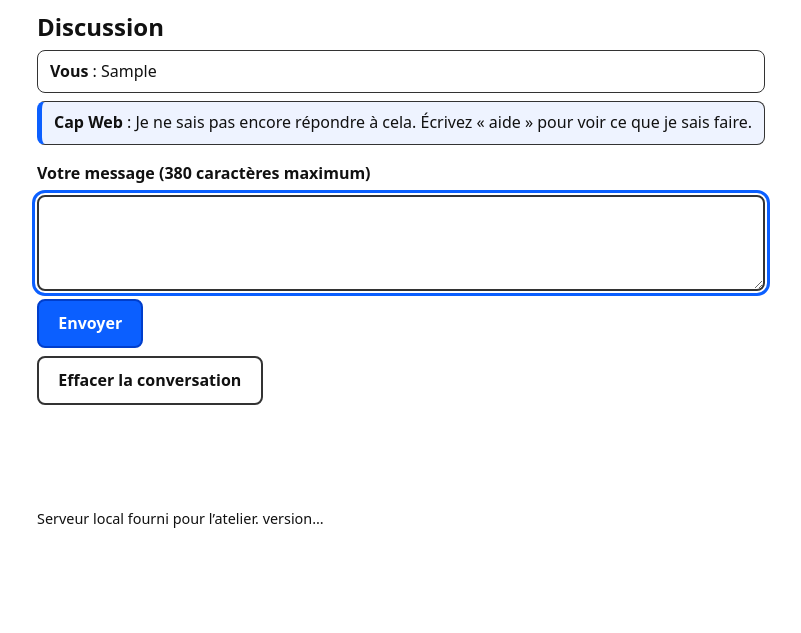
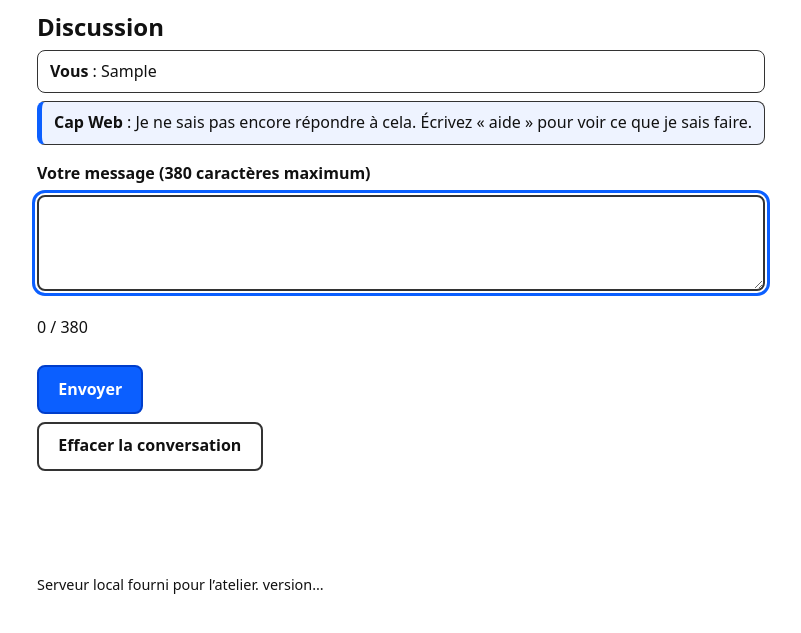
Before and after one commit to Nicoco92/RenfoDevWeb2, a website with bundled scripts: page atelier/public/index.html in a window 1280 px wide. Both pictures are taken after typing "Sample" into the empty fields and a click on the button "Envoyer". Shown: the part 131-764 px from the top of the page, without its empty margins (239-1040 px from the left). Built offline with nearby package versions, Linux system fonts and the light colour scheme; files whose address does not match are found by name.

Commit message:
feat: compteur de caractères

```diff
--- a/atelier/public/index.html
+++ b/atelier/public/index.html
@@ -17,7 +17,8 @@
       <ul id="messages" aria-live="polite" aria-label="Messages"></ul>
       <form id="chat-form">
         <label for="message">Votre message (<span id="limite">…</span> caractères maximum)</label>
-        <textarea id="message" name="message" rows="3" required></textarea>
+        <textarea id="message" name="message" rows="3" aria-describedby="compteur" required></textarea>
+        <p id="compteur"></p>
         <button type="submit">Envoyer</button>
       </form>
       <button type="button" id="effacer">Effacer la conversation</button>
--- a/atelier/public/js/app.js
+++ b/atelier/public/js/app.js
@@ -1,5 +1,5 @@
 // Cap Web — câblage : lire le formulaire, mettre à jour l'historique, demander l'affichage.
-import { validateMessage, replyTo, LIMITE } from './brain.js';
+import { LIMITE, replyTo, validateMessage } from './brain.js';
 import { renderMessages } from './view.js';
 
 const formulaire = document.querySelector('#chat-form');
@@ -9,6 +9,7 @@ const statut = document.querySelector('#status');
 const effacer = document.querySelector('#effacer');
 const versionElt = document.querySelector('#version');
 const limiteElt = document.querySelector('#limite');
+const compteurElt = document.querySelector('#compteur');
 
 const CLE = 'capweb.historique';
 const historique = [];
@@ -46,6 +47,7 @@ formulaire.addEventListener('submit', (event) => {
   renderMessages(historique, liste);
   champ.value = '';
   statut.textContent = '';
+  compteurElt.textContent = `0 / ${LIMITE}`;
   champ.focus();
 });
 
@@ -62,6 +64,7 @@ effacer.addEventListener('click', () => {
 // La limite vient de brain.js : un seul endroit à modifier.
 champ.maxLength = LIMITE;
 limiteElt.textContent = String(LIMITE);
+compteurElt.textContent = `0 / ${LIMITE}`;
 
 charger();
 renderMessages(historique, liste);
@@ -74,3 +77,8 @@ fetch('/version.json', { headers: { accept: 'application/json' } })
     }
   })
   .catch(() => {});
+
+champ.addEventListener('input', () => {
+  const longueur = champ.value.length;
+  compteurElt.textContent = `${longueur} / ${LIMITE}`;
+});
```
